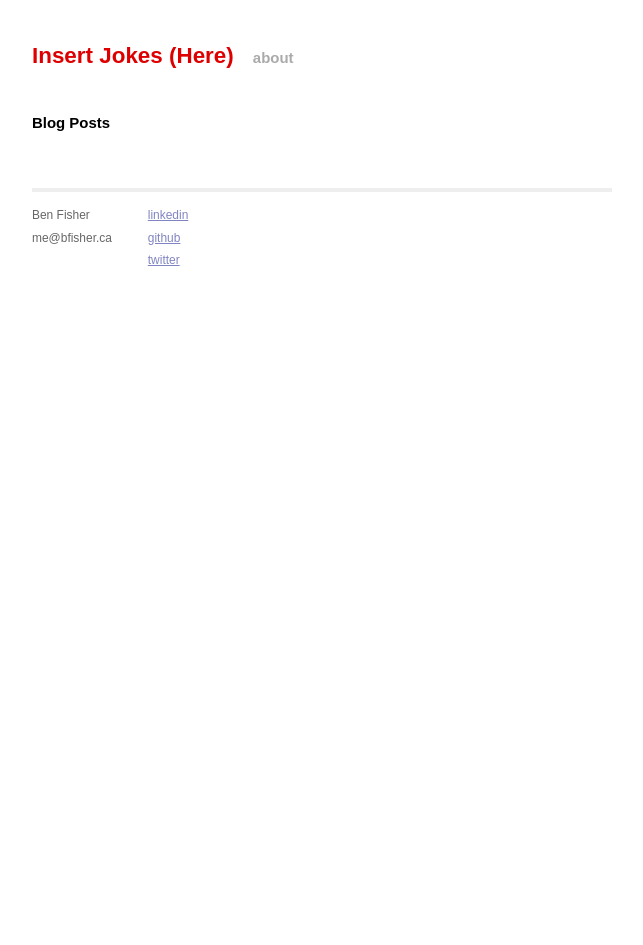
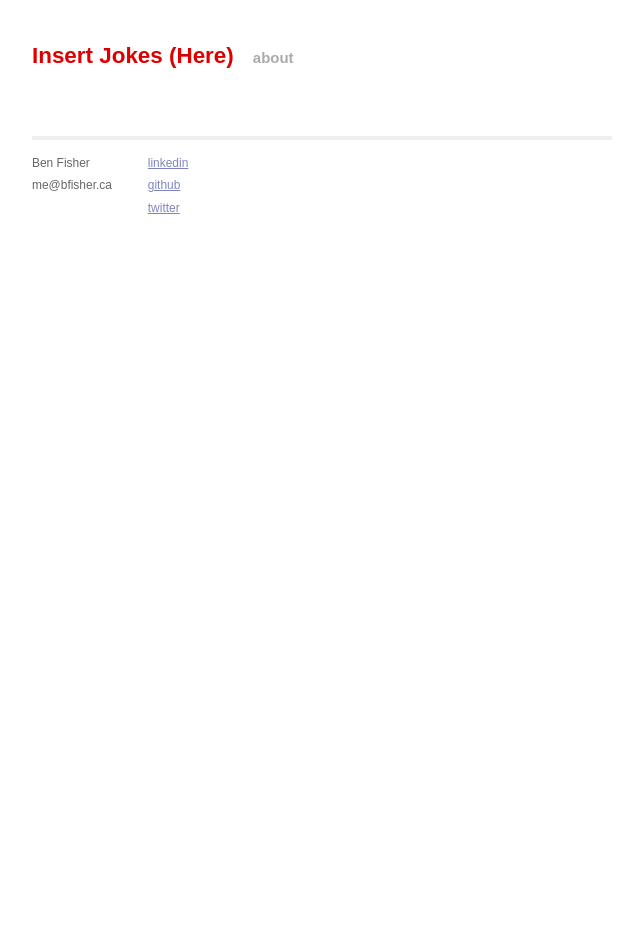
Before and after one commit to bzfisher/bzfisher.github.io, a Jekyll site: the page built from index.html, in a window 1280 px wide. Shown: the whole page, without its empty margins (318-961 px from the left). Built offline with Jekyll 4.4.1, drawn with Linux system fonts in a browser that asks for light colours; Markdown is read by kramdown in place of the engine named in the settings.

Commit message:
Update index.html

```diff
--- a/index.html
+++ b/index.html
@@ -4,10 +4,4 @@ title: Insert Jokes (Here)
 ---
 
 <div id="home">
-  <h1>Blog Posts</h1>
-  <ul class="posts">
-    {% for post in site.posts %}
-      <li><span>{{ post.date | date_to_string }}</span> &#187; <a href="{{ post.url }}">{{ post.title }}</a></li>
-    {% endfor %}
-  </ul>
 </div>
```
